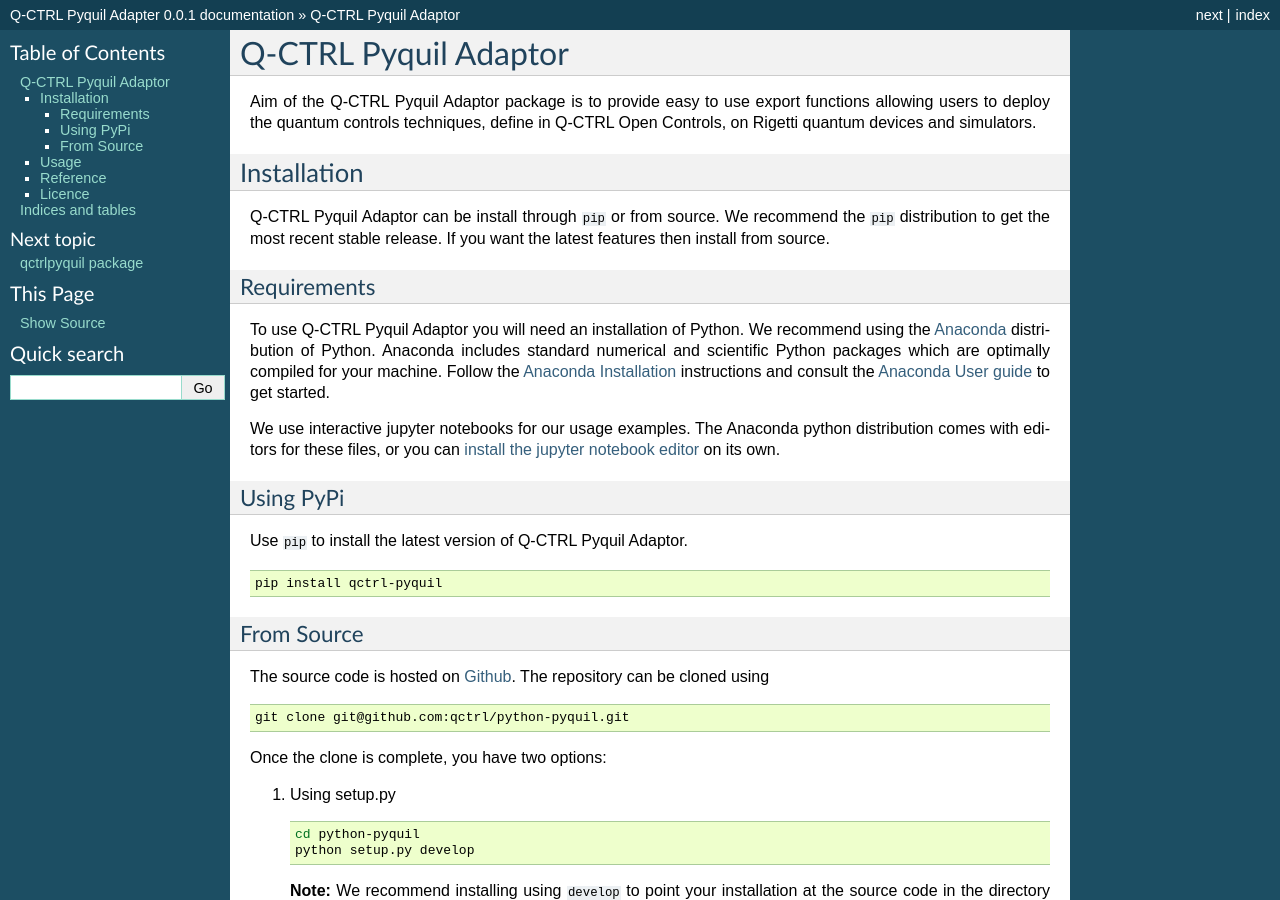
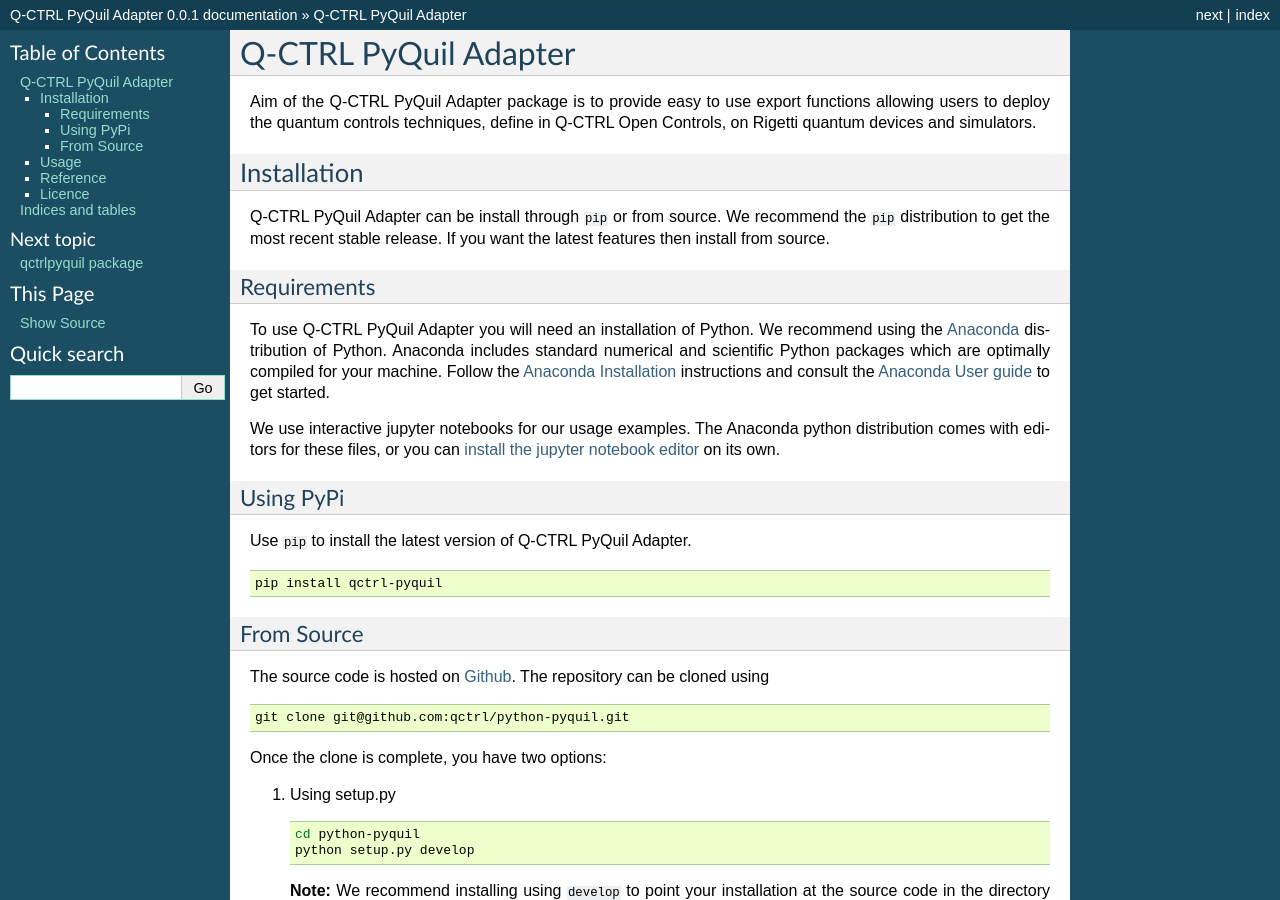
Before and after one commit to qctrl/python-pyquil, a Sphinx documentation site: the page built from docs/index.rst, in a window 1280 px wide and 900 px high. Built offline with Sphinx 7.4.7, drawn with Linux system fonts in a browser that asks for light colours; some of the changed text lies outside the part shown.

Commit message:
changed adaptor to adapter and Pyquil to PyQuil

````diff
--- a/README.md
+++ b/README.md
@@ -1,6 +1,6 @@
-# Q-CTRL Pyquil Adaptor
+# Q-CTRL PyQuil Adapter
 
-The aim of the Q-CTRL Pyquil Adaptor package is to provide export functions allowing
+The aim of the Q-CTRL PyQuil Adapter package is to provide export functions allowing
 users to deploy established error-robust quantum control protocols from the
 open literature and defined in Q-CTRL Open Controls on Rigetti quantum hardware
 and simulators.
@@ -18,13 +18,13 @@ Anyone interested in quantum control is welcome to contribute to this project.
 
 ## Installation
 
-Q-CTRL Pyquil Adaptor can be installed through `pip` or from source. We recommend
+Q-CTRL PyQuil Adapter can be installed through `pip` or from source. We recommend
 the `pip` distribution to get the most recent stable release. If you want the
 latest features then install from source.
 
 ### Requirements
 
-To use Q-CTRL Pyquil Adaptor you will need an installation of Python. We
+To use Q-CTRL PyQuil Adapter you will need an installation of Python. We
 recommend using the [Anaconda](https://www.anaconda.com/) distribution of
 Python. Anaconda includes standard numerical and scientific Python packages
 which are optimally compiled for your machine. Follow the [Anaconda
@@ -38,7 +38,7 @@ jupyter notebook editor](https://jupyter.org/install) on its own.
 
 ### Using PyPi
 
-Use `pip` to install the latest version of Q-CTRL Pyquil Adaptor.
+Use `pip` to install the latest version of Q-CTRL PyQuil Adapter.
 
 ```shell
 pip install qctrl-pyquil
--- a/docs/index.rst
+++ b/docs/index.rst
@@ -1,22 +1,22 @@
 
-Q-CTRL Pyquil Adaptor
+Q-CTRL PyQuil Adapter
 =====================
 
-Aim of the Q-CTRL Pyquil Adaptor package is to provide easy to use export functions
+Aim of the Q-CTRL PyQuil Adapter package is to provide easy to use export functions
 allowing users to deploy the quantum controls techniques, define in Q-CTRL Open
 Controls, on Rigetti quantum devices and simulators.
 
 Installation
 ------------
 
-Q-CTRL Pyquil Adaptor can be install through ``pip`` or from source. We recommend
+Q-CTRL PyQuil Adapter can be install through ``pip`` or from source. We recommend
 the ``pip`` distribution to get the most recent stable release. If you want the
 latest features then install from source.
 
 Requirements
 ^^^^^^^^^^^^
 
-To use Q-CTRL Pyquil Adaptor you will need an installation of Python. We
+To use Q-CTRL PyQuil Adapter you will need an installation of Python. We
 recommend using the `Anaconda <https://www.anaconda.com/>`_ distribution of
 Python. Anaconda includes standard numerical and scientific Python packages
 which are optimally compiled for your machine. Follow the `Anaconda
@@ -31,7 +31,7 @@ jupyter notebook editor <https://jupyter.org/install>`_ on its own.
 Using PyPi
 ^^^^^^^^^^
 
-Use ``pip`` to install the latest version of Q-CTRL Pyquil Adaptor.
+Use ``pip`` to install the latest version of Q-CTRL PyQuil Adapter.
 
 .. code-block:: shell
 
--- a/pyproject.toml
+++ b/pyproject.toml
@@ -1,7 +1,7 @@
 [tool.poetry]
 name = "qctrl-pyquil"
 version = "0.0.1"
-description = "Q-CTRL Pyquil Adapter"
+description = "Q-CTRL PyQuil Adapter"
 license = "Apache-2.0"
 authors = ["Q-CTRL <support@q-ctrl.com>"]
 readme = "README.md"
````
Also changed, not shown: README.rst (+5 -5 lines), setup.py (+3 -4 lines), 2 other files.
